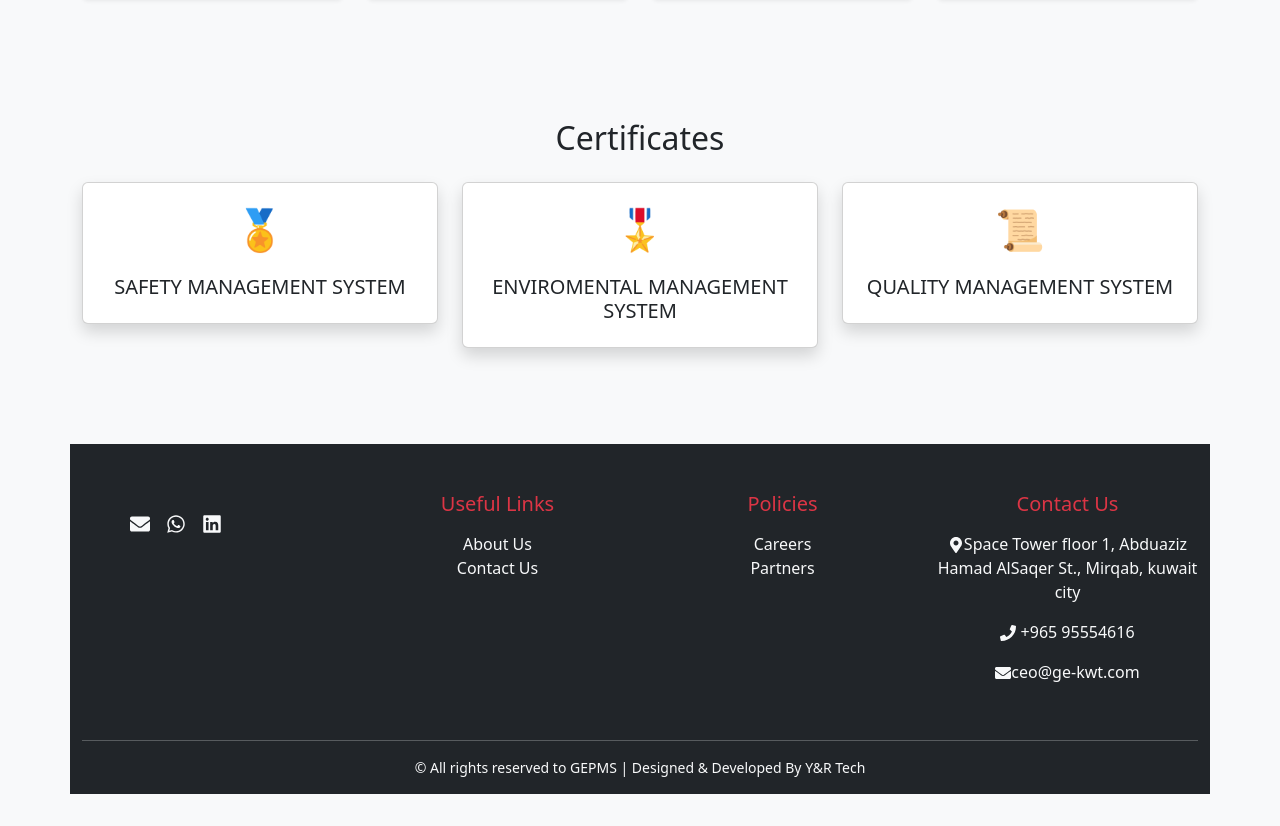
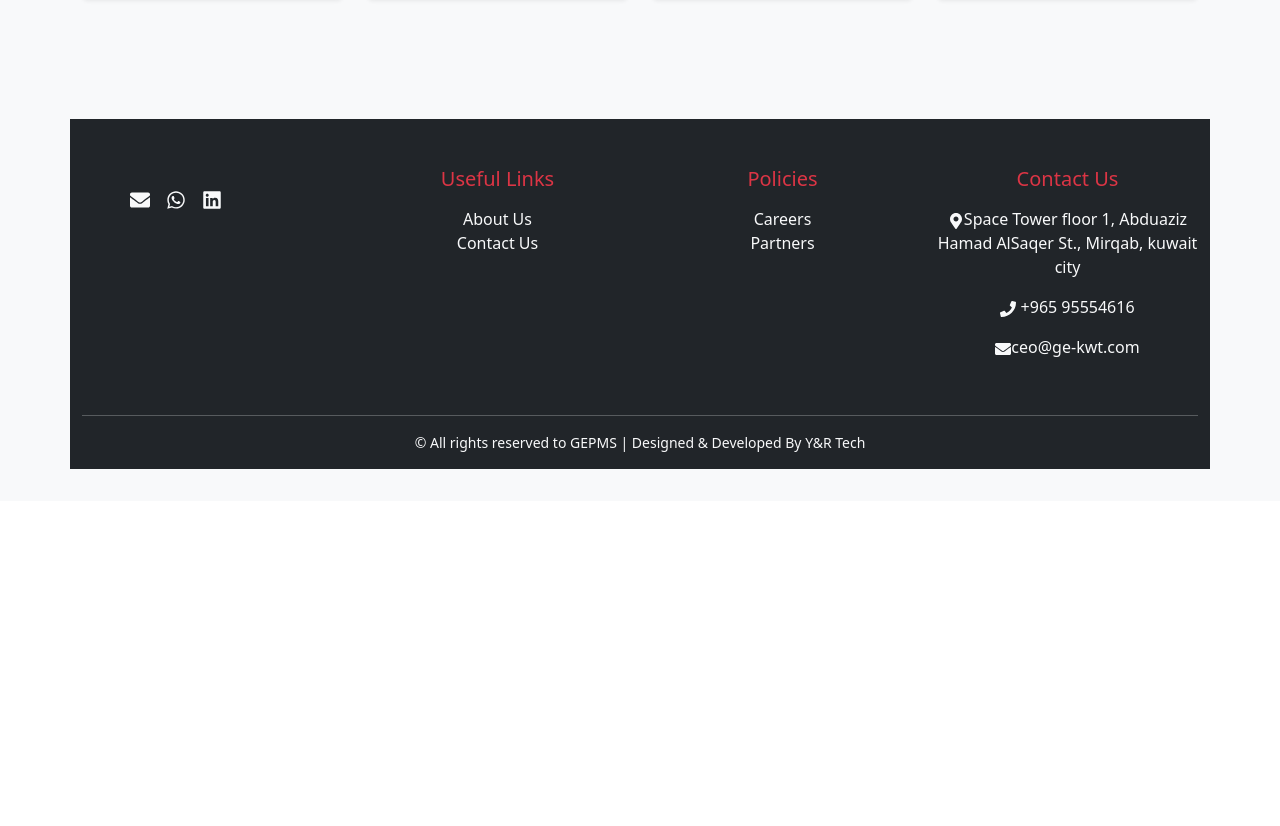
Before and after one commit to RaMyAbdEldaim/GreenElectric-app, a React (Vite) app in the folder Front-end/: page / in a window 1280 px wide. Shown: the part 2460-3286 px from the top of the page. After the commit the page ends 2961 px from the top, so only its background shows below. Built offline with nearby package versions, Linux system fonts and the light colour scheme.

Commit message:
Upgrade UI sections and improve responsive design

```diff
--- a/Front-end/src/components/Hero.jsx
+++ b/Front-end/src/components/Hero.jsx
@@ -4,8 +4,7 @@ import { Container, Row, Col, Button, Card, Modal } from "react-bootstrap";
 import "./Homee.css";
 import "bootstrap-icons/font/bootstrap-icons.css";
 import ge from "../assets/ge.jpeg";
-import Logo from "../assets/logoo.png"; // ✅ لازم يكون الامتداد مظبوط
-import Certificates from "./Certificates";
+import Logo from "../assets/logoo.png";
 import "../App.css";
 import Customers from "./Customers";
 export default function Hero() {
@@ -273,8 +272,7 @@ export default function Hero() {
         </Modal.Footer>
       </Modal>
 
-      {/* Certificates */}
-      <Certificates />
+
     </div>
   );
 }
```
